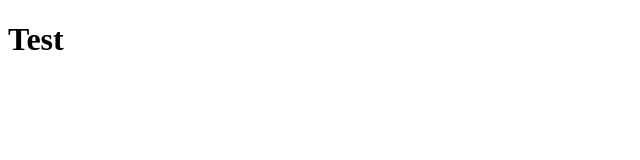
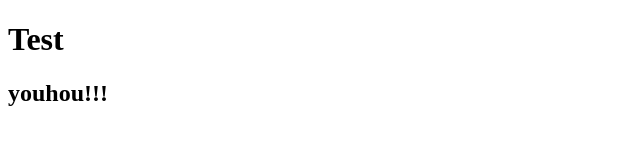
Before and after one commit to Lamelie/testgit, a plain HTML site: page index.html in a window 1280 px wide. Shown: the whole page, without its empty margins (0-640 px from the left). Drawn offline with Linux system fonts and the light colour scheme.

Commit message:
un essai pour toi

```diff
--- a/index.html
+++ b/index.html
@@ -7,5 +7,6 @@
 </head>
 <body>
   <h1> Test </h1>
+  <h2>youhou!!!</h2>
 </body>
 </html>
```
